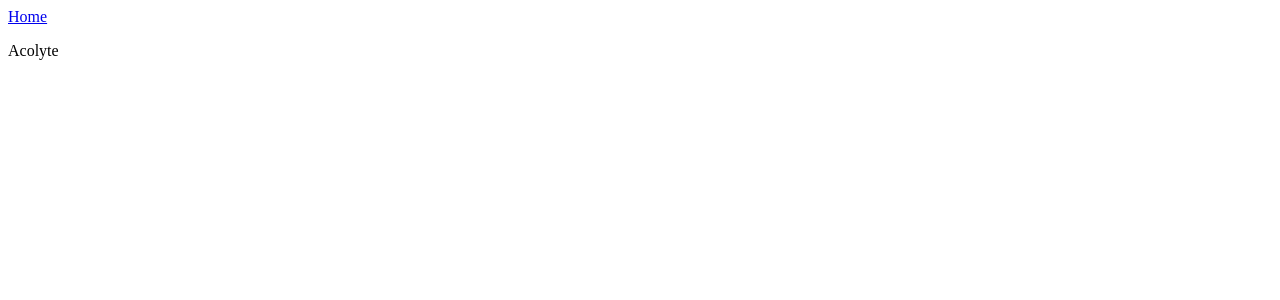
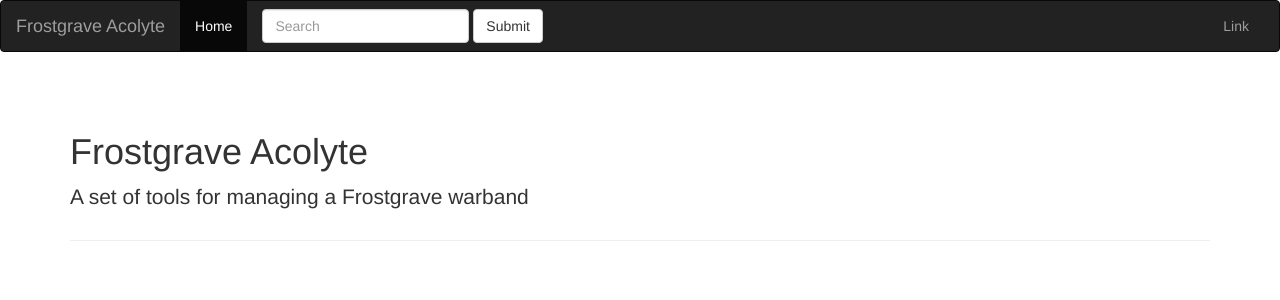
Before and after one commit to rabramley/frostgrave_acolyte, a Flask app: page / in a window 1280 px wide. Before the commit the part shown is almost empty. Shown: the top 300 px of the page. Run offline with Flask 2, Linux system fonts and the light colour scheme; some libraries are stand-ins or nearby versions.

Commit message:
Basic theming

```diff
--- a/acolyte/acolyte/templates/_base.html
+++ b/acolyte/acolyte/templates/_base.html
@@ -4,16 +4,59 @@
     <meta charset="utf-8">
     <meta http-equiv="X-UA-Compatible" content="IE=edge">
     <meta name="viewport" content="width=device-width, initial-scale=1">
-    <link href="css/main.css" rel="stylesheet">
+    <!-- The above 3 meta tags *must* come first in the head; any other head content must come *after* these tags -->
+    <title>Frostgrave Acolyte</title>
 
-    <title>Acolyte</title>
+    <!-- Bootstrap -->
+    <!-- Latest compiled and minified CSS -->
+    <link rel="stylesheet" href="https://maxcdn.bootstrapcdn.com/bootstrap/3.3.7/css/bootstrap.min.css" integrity="sha384-BVYiiSIFeK1dGmJRAkycuHAHRg32OmUcww7on3RYdg4Va+PmSTsz/K68vbdEjh4u" crossorigin="anonymous">
+    <link rel="stylesheet" href="https://maxcdn.bootstrapcdn.com/bootswatch/3.3.7/cyborg/bootstrap.min.css" crossorigin="anonymous">
 
+
+    <!-- HTML5 shim and Respond.js for IE8 support of HTML5 elements and media queries -->
+    <!-- WARNING: Respond.js doesn't work if you view the page via file:// -->
+    <!--[if lt IE 9]>
+      <script src="https://oss.maxcdn.com/html5shiv/3.7.3/html5shiv.min.js"></script>
+      <script src="https://oss.maxcdn.com/respond/1.4.2/respond.min.js"></script>
+    <![endif]-->
   </head>
+  <body>
+    <nav class="navbar navbar-inverse">
+      <div class="container-fluid">
+        <div class="navbar-header">
+          <button type="button" class="navbar-toggle collapsed" data-toggle="collapse" data-target="#bs-example-navbar-collapse-2">
+            <span class="sr-only">Toggle navigation</span>
+            <span class="icon-bar"></span>
+            <span class="icon-bar"></span>
+            <span class="icon-bar"></span>
+          </button>
+          <a class="navbar-brand" href="#">Frostgrave Acolyte</a>
+        </div>
 
-  <body>
-    <a href="{{ url_for('index') }}">Home</a>
+        <div class="collapse navbar-collapse" id="bs-example-navbar-collapse-2">
+          <ul class="nav navbar-nav">
+            <li class="active"><a href="{{ url_for('index') }}">Home <span class="sr-only">(current)</span></a></li>
+          </ul>
+          <form class="navbar-form navbar-left" role="search">
+            <div class="form-group">
+              <input class="form-control" placeholder="Search" type="text">
+            </div>
+            <button type="submit" class="btn btn-default">Submit</button>
+          </form>
+          <ul class="nav navbar-nav navbar-right">
+            <li><a href="#">Link</a></li>
+          </ul>
+        </div>
+      </div>
+    </nav>
 
-    {% block content %}{% endblock %}
+    <div class="container">
+      {% block content %}{% endblock %}
+    </div>
 
-  </body>
+
+    <!-- jQuery (necessary for Bootstrap's JavaScript plugins) -->
+    <script src="https://ajax.googleapis.com/ajax/libs/jquery/1.12.4/jquery.min.js"></script>
+    <!-- Latest compiled and minified JavaScript -->
+    <script src="https://maxcdn.bootstrapcdn.com/bootstrap/3.3.7/js/bootstrap.min.js" integrity="sha384-Tc5IQib027qvyjSMfHjOMaLkfuWVxZxUPnCJA7l2mCWNIpG9mGCD8wGNIcPD7Txa" crossorigin="anonymous"></script>  </body>
 </html>
--- a/acolyte/acolyte/templates/index.html
+++ b/acolyte/acolyte/templates/index.html
@@ -1,8 +1,13 @@
 {% extends "_base.html" %}
 {% block content %}
 
-<p>
-    Acolyte
-</p>
+<div class="page-header" id="banner">
+  <div class="row">
+    <div class="col-lg-8 col-md-7 col-sm-6">
+      <h1>Frostgrave Acolyte</h1>
+      <p class="lead">A set of tools for managing a Frostgrave warband</p>
+    </div>
+  </div>
+</div>
 
 {% endblock %}
```
